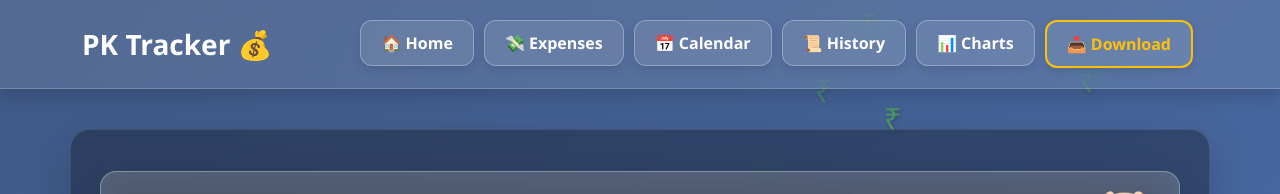
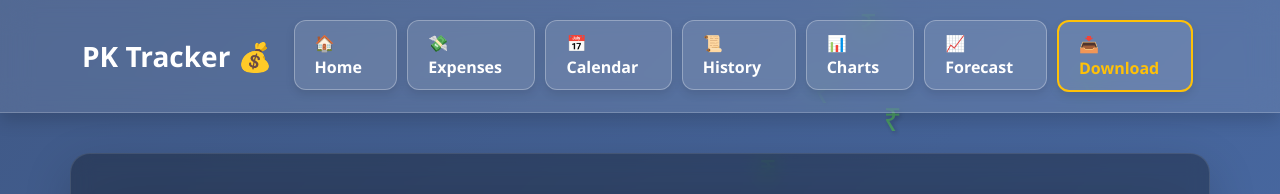
Before and after one commit to muthukumarpl/pk-tracker, a Django app: page /calendar/ in a window 1280 px wide. Shown: the top 194 px of the page. Run offline with Django 5.2, Linux system fonts and the light colour scheme; data that the repository does not hold is empty; some libraries are stand-ins or nearby versions.

Commit message:
Update base.html

```diff
--- a/expenses/templates/expenses/base.html
+++ b/expenses/templates/expenses/base.html
@@ -146,6 +146,9 @@
                         <a class="nav-box" href="{% url 'charts' %}">📊 Charts</a>
                     </li>
                     <li class="nav-item">
+                        <a class="nav-box" href="{% url 'forecast' %}">📈 Forecast</a>
+                    </li>
+                    <li class="nav-item">
                         <a class="nav-box download-btn" href="{% url 'export_csv' %}">📥 Download</a>
                     </li>
                 </ul>
```
